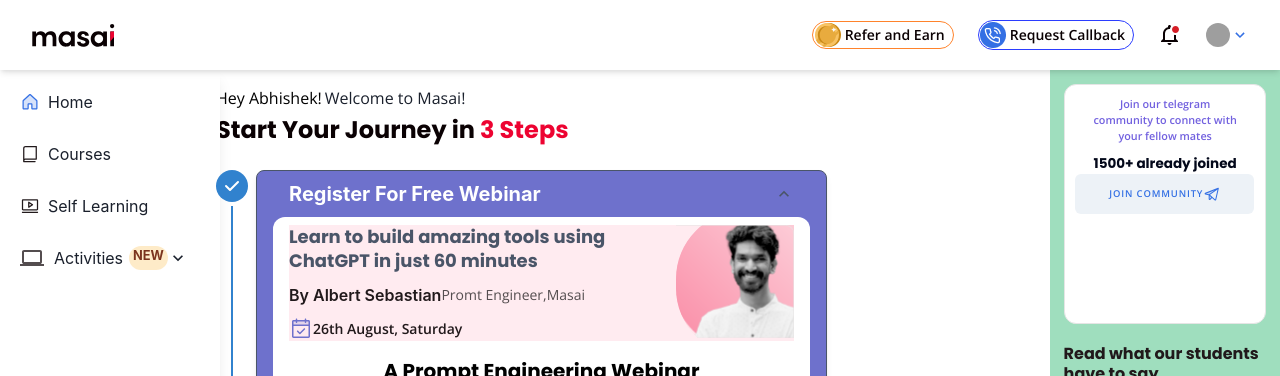
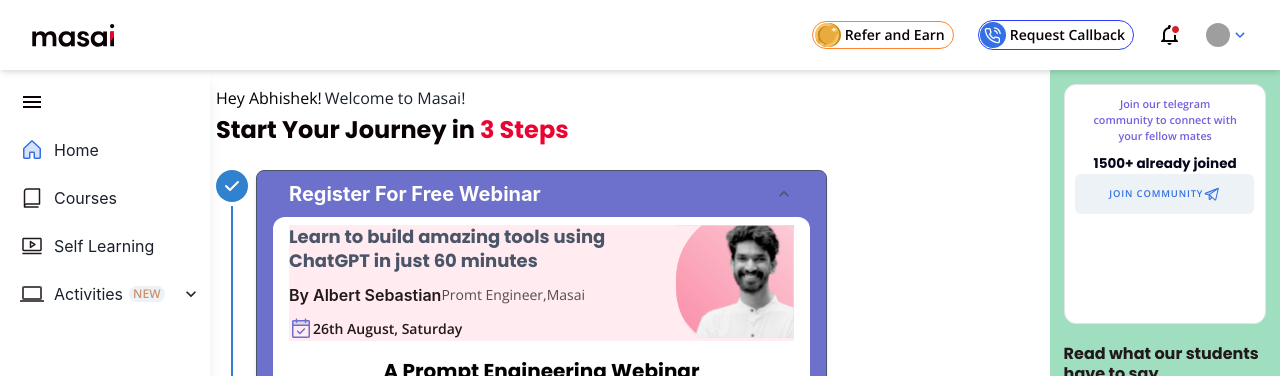
Before and after one commit to onlyaditya/onward-frontend, a React (Create React App) app: page /dashboard in a window 1280 px wide. Shown: the top 376 px of the page. Built offline with nearby package versions, Linux system fonts and the light colour scheme; grey boxes are pictures that could not be loaded; a web font is replaced by a local one.

Commit message:
upadted sidebar

```diff
--- a/src/components/Sidebar/Sidebar.jsx
+++ b/src/components/Sidebar/Sidebar.jsx
@@ -18,14 +18,22 @@ import course from "../../assets/allsvgimages/course.svg";
 import selflearning from "../../assets/allsvgimages/selflearning.svg";
 import activities from "../../assets/allsvgimages/activities.svg";
 import { useNavigate } from "react-router";
+import hamburger from "../../assets/allsvgimages/hamburger.svg";
 
 export const SideBar = () => {
   const [activeTab, setActiveTab] = useState("Home");
+  const [active, setActive] = useState(true);
   const navigate = useNavigate();
+
   const handleTabClick = (tab) => {
     setActiveTab(tab);
+    if (tab == "menu") {
+      setActive(!active);
+      return;
+    }
     navigate(`/${tab}`);
   };
+
   return (
     <Hide below="md">
       <Box
@@ -34,66 +42,91 @@ export const SideBar = () => {
         boxShadow="lg"
         background="white"
         position={"fixed"}
-        w={"220px"}
+        w={active ? "210px" : "54px"}
+        transition="width 0.7s"
         left={"0"}
+        overflow="hidden"
         // minW={{ lg: "200px", md: "64px", sm: "64px" }}
       >
-        <Stack spacing={1} p={2} >
+        {/* <Box display="inline-block" onClick={() => handleTabClick("menu")} p={2}>
+          <Image src={hamburger} />
+        </Box> */}
+        <Stack spacing={6} p={5}>
+          <SidebarItem
+            imageSrc={hamburger}
+            label=""
+            // isActive={activeTab === ""}
+            onClick={() => handleTabClick("menu")}
+            active={active}
+          />
           <SidebarItem
             imageSrc={home}
             label="Home"
             // isActive={activeTab === ""}
             onClick={() => handleTabClick("")}
+            active={active}
           />
           <SidebarItem
             imageSrc={course}
             label="Courses"
             // isActive={acstiveTab === "courses"}/
             onClick={() => handleTabClick("courses")}
+            active={active}
           />
           <SidebarItem
             imageSrc={selflearning}
             label="Self Learning"
             // onClick={() => handleTabClick("Self Learning")}
+            active={active}
           />
-
+          kk
           <Accordion allowToggle onClick={() => handleTabClick("activities")}>
             <AccordionItem border="0px">
               <AccordionButton
                 align="center"
-                background={`${
-                  activeTab === "activities" ? "Highlight" : null
-                }`}
+                // background={`${
+                //   activeTab === "activities" ? "Highlight" : null
+                // }`}
                 cursor={"pointer"}
-
-                p={"3"}
+                p={"0"}
                 borderLeftWidth={activeTab === "activity" ? "4px" : "0px"} // Add left border when active
                 borderColor="blue.500" // Border color when active
-                transition={"ease-out"}
+                // transition={"ease-out"}
                 width={"full"}
+                _hover={{ paddingLeft: "5px", fontWeight: "600" }}
+                transition=" all 0.3s"
               >
-                <Flex align={"center"} justify={"flex-start"} gap={"6px"}>
+                <Flex
+                  align={"center"}
+                  justify={"flex-start"}
+                  gap={"6px"}
+                  w="200px"
+                >
                   <Image
                     src={activities}
                     alt={"Activities"}
                     width="24px"
                     height="24px"
                   />
-                  <Hide below={"lg"}>
-                    <Flex flexWrap={"wrap"} gap={"6px"}>
+                  <Flex gap={"6px"} alignItems="center">
                     <Text ml={"1"}>Activities</Text>
                     <Badge
                       rounded="full"
                       px="1"
-                        fontSize="0.8em"
-                        colorScheme="orange"
+                      color="#CC926E"
+                      fontFamily="Open Sans"
+                      fontSize="12px"
+                      fontStyle="normal"
+                      fontWeight="700"
+                      lineHeight="16px"
+                      textTransform="uppercase"
+                      mr="10px"
                     >
                       New
                     </Badge>
                   </Flex>
-                  </Hide>
+                  <AccordionIcon />
                 </Flex>
-                <AccordionIcon />
               </AccordionButton>
               <AccordionPanel ml={"8"}>MasterClass</AccordionPanel>
               <AccordionPanel ml={"8"}>Events</AccordionPanel>
@@ -106,25 +139,22 @@ export const SideBar = () => {
   );
 };
 
-function SidebarItem({ imageSrc, label, onClick, isActive }) {
+function SidebarItem({ imageSrc, label, onClick, isActive, active }) {
   return (
     <Flex
-      align="center"
-      background={`${isActive ? "Highlight" : null}`}
-      cursor={"pointer"}
-      p={"3"}
-      borderLeftWidth={isActive ? "4px" : "0px"} // Add left border when active
-      borderColor="blue.500" // Border color when active
+      align={"center"}
+      justify={"flex-start"}
+      gap={"6px"}
       onClick={onClick}
-      transition={"ease-out"}
-      width={"full"}
+      w="180px"
+      cursor="pointer"
+      _hover={{ paddingLeft: "5px", fontWeight: "600" }}
+      transition=" all 0.3s"
     >
-      <img src={imageSrc} alt={label} width="20px" height="20px" />
-      <Hide below={"lg"}>
-        <Text fontSize={{ sm: "x-small", md: "smaller", lg: "md" }} ml={2}>
-          {label}
-        </Text>
-      </Hide>
+      <Image src={imageSrc} alt={"Activities"} width="24px" height="24px" />
+      <Flex gap={"6px"}>
+        <Text ml={"1"}>{label}</Text>
+      </Flex>
     </Flex>
   );
 }
```
Lines whose indentation alone changed are shown as unchanged.
